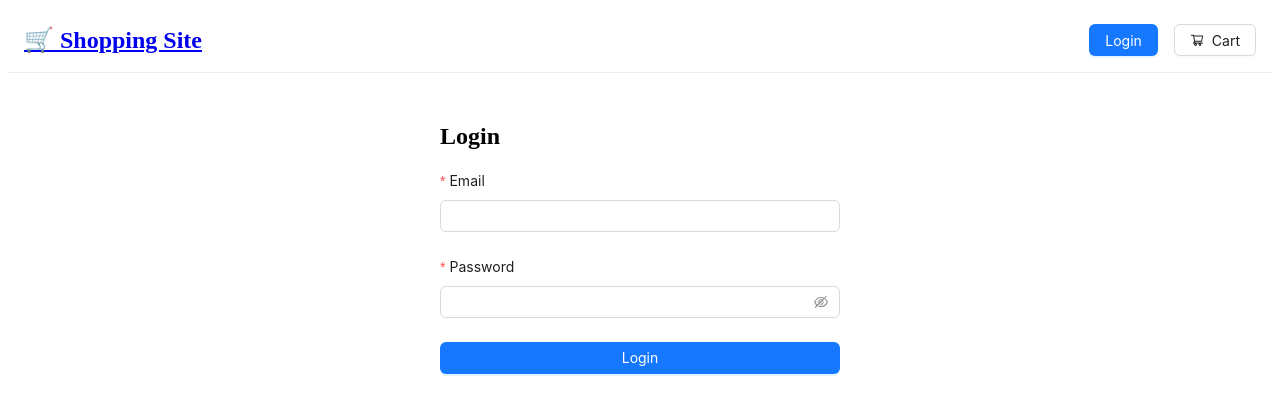
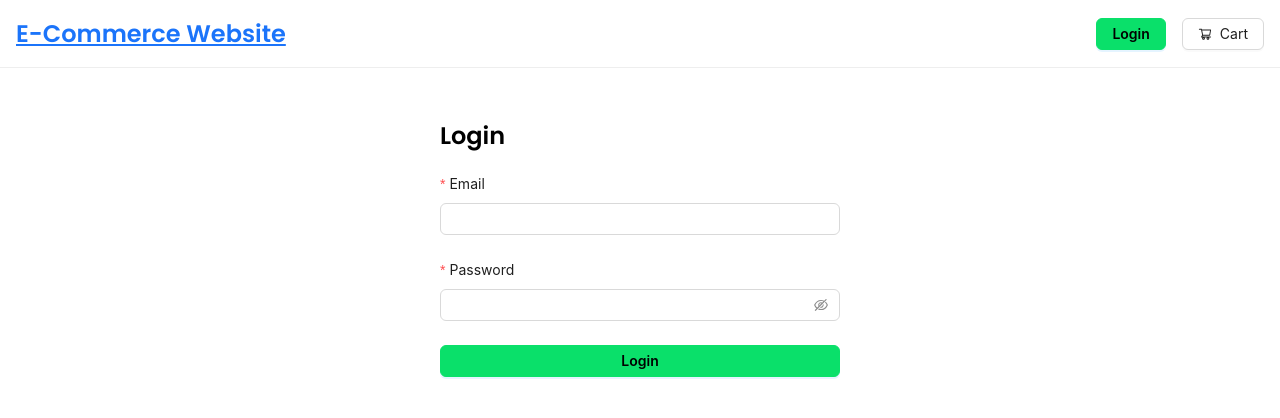
Before and after one commit to gv-ananya-gv/ecommerce-website, a React (Create React App) app: page /login in a window 1280 px wide. Shown: the top 418 px of the page. Built offline with nearby package versions, Linux system fonts and the light colour scheme.

Commit message:
layout work

```diff
--- a/public/index.html
+++ b/public/index.html
@@ -4,40 +4,15 @@
     <meta charset="utf-8" />
     <link rel="icon" href="%PUBLIC_URL%/favicon.ico" />
     <meta name="viewport" content="width=device-width, initial-scale=1" />
-    <meta name="theme-color" content="#000000" />
-    <meta
-      name="description"
-      content="Web site created using create-react-app"
-    />
-    <link rel="apple-touch-icon" href="%PUBLIC_URL%/logo192.png" />
-    <!--
-      manifest.json provides metadata used when your web app is installed on a
-      user's mobile device or desktop. See https://developers.google.com/web/fundamentals/web-app-manifest/
-    -->
-    <link rel="manifest" href="%PUBLIC_URL%/manifest.json" />
-    <!--
-      Notice the use of %PUBLIC_URL% in the tags above.
-      It will be replaced with the URL of the `public` folder during the build.
-      Only files inside the `public` folder can be referenced from the HTML.
-
-      Unlike "/favicon.ico" or "favicon.ico", "%PUBLIC_URL%/favicon.ico" will
-      work correctly both with client-side routing and a non-root public URL.
-      Learn how to configure a non-root public URL by running `npm run build`.
-    -->
-    <title>React App</title>
+    <meta name="description" content="An awesome shopping experience built with React and Ant Design." />
+    <!-- Google Font: Poppins -->
+    <link href="https://fonts.googleapis.com/css2?family=Poppins:wght@400;600&display=swap" rel="stylesheet" />
+    <!-- Custom Stylesheet -->
+    <link rel="stylesheet" href="%PUBLIC_URL%/styles.css" />
+    <title>My Shopping Site</title>
   </head>
   <body>
     <noscript>You need to enable JavaScript to run this app.</noscript>
     <div id="root"></div>
-    <!--
-      This HTML file is a template.
-      If you open it directly in the browser, you will see an empty page.
-
-      You can add webfonts, meta tags, or analytics to this file.
-      The build step will place the bundled scripts into the <body> tag.
-
-      To begin the development, run `npm start` or `yarn start`.
-      To create a production bundle, use `npm run build` or `yarn build`.
-    -->
   </body>
 </html>
--- /dev/null
+++ b/public/styles.css
@@ -0,0 +1,45 @@
+body {
+  margin: 0;
+  font-family: 'Poppins', sans-serif;
+  background-color: #ffffff;
+  color: #000000;
+}
+
+/* Header/Footer */
+.ant-layout-header {
+  background-color: #000000;
+  color: #000000;
+}
+
+.ant-layout-footer {
+  background-color: #000000;
+  color: #000000;
+  text-align: center;
+}
+
+/* Buttons */
+.ant-btn-primary {
+  background-color: #0ae06a;
+  border-color: #0ae06a;
+  color: #000000;
+  font-weight: 600;
+}
+
+.ant-btn-primary:hover {
+  background-color: #A55B4B;
+  border-color: #A55B4B;
+}
+
+/* Cards */
+.ant-card {
+  background-color: #ffffff;
+  color: #ffffff;
+}
+
+/* Links */
+a {
+  color: #1b74fa;
+}
+a:hover {
+  color: #031e48;
+}
--- a/src/App.css
+++ b/src/App.css
@@ -1,4 +1,23 @@
+/* Set global font and background */
 body {
   margin: 0;
-  font-family: -apple-system, BlinkMacSystemFont, 'Segoe UI', 'Roboto', 'Oxygen';
+  font-family: 'Poppins', sans-serif;
+  background-color: #ffffff;
+  color: #fff;
 }
+
+/* Optional: override Ant Design defaults */
+.ant-layout {
+  background: #000000;
+}
+
+.ant-layout-header {
+  background-color: #ffffff; /* dark header */
+  color: white;
+}
+
+/* Buttons, Cards, etc. */
+.ant-btn-primary {
+  background-color: #a55b4b;
+  border-color: #2f0a02;
+}
--- a/src/components/CartDrawer.js
+++ b/src/components/CartDrawer.js
@@ -2,7 +2,6 @@ import React from 'react';
 import { Drawer, List, Button, InputNumber, Typography, Space, Popconfirm } from 'antd';
 import { useSelector, useDispatch } from 'react-redux';
 import { removeFromCart, updateQuantity } from '../features/cartSlice';
-import { DeleteOutlined } from '@ant-design/icons';
 
 
 const { Text, Title } = Typography;
@@ -20,7 +19,6 @@ const CartDrawer = ({ open, onClose }) => {
   );
 
 
-  // Note: use productId key to match your slice payload
   const handleQuantityChange = (productId, value) => {
     if (value > 0) {
       dispatch(updateQuantity({ productId, quantity: value }));
@@ -38,7 +36,7 @@ const CartDrawer = ({ open, onClose }) => {
       title="Shopping Cart"
       placement="right"
       onClose={onClose}
-      open={open}   // correct usage
+      open={open}
       width={400}
     >
       <List
@@ -53,16 +51,17 @@ const CartDrawer = ({ open, onClose }) => {
                 value={item.quantity}
                 onChange={value => handleQuantityChange(item.product.id, value)}
                 key="qty"
-              />,
-              <Popconfirm
+                />,
+                <Popconfirm
                 title="Remove this item?"
                 onConfirm={() => handleRemove(item.product.id)}
                 okText="Yes"
                 cancelText="No"
+                icon={null}
                 key="remove"
-              >
-                <Button danger icon={<DeleteOutlined />} />
-              </Popconfirm>,
+                >
+                <Button type="link">Remove this item</Button>
+                </Popconfirm>
             ]}
           >
             <List.Item.Meta
--- a/src/components/Header.js
+++ b/src/components/Header.js
@@ -31,7 +31,7 @@ const Header = () => {
       }}
     >
       <h2 style={{ margin: 0 }}>
-        <Link to="/">🛒 Shopping Site</Link>
+        <Link to="/"> E-Commerce Website</Link>
       </h2>
 
 
--- a/src/features/cartSlice.js
+++ b/src/features/cartSlice.js
@@ -30,7 +30,6 @@ const cartSlice = createSlice({
         if (quantity > 0) {
           state.items[itemIndex].quantity = quantity;
         } else {
-          // Remove item if quantity is 0 or less
           state.items.splice(itemIndex, 1);
         }
       }
--- a/src/index.css
+++ /dev/null
@@ -1,13 +0,0 @@
-body {
-  margin: 0;
-  font-family: -apple-system, BlinkMacSystemFont, 'Segoe UI', 'Roboto', 'Oxygen',
-    'Ubuntu', 'Cantarell', 'Fira Sans', 'Droid Sans', 'Helvetica Neue',
-    sans-serif;
-  -webkit-font-smoothing: antialiased;
-  -moz-osx-font-smoothing: grayscale;
-}
-
-code {
-  font-family: source-code-pro, Menlo, Monaco, Consolas, 'Courier New',
-    monospace;
-}
--- a/src/pages/Home.js
+++ b/src/pages/Home.js
@@ -1,4 +1,3 @@
-// src/pages/Home.js
 import React, { useEffect, useState } from 'react';
 import { useDispatch } from 'react-redux';
 import { useNavigate } from 'react-router-dom';
@@ -74,16 +73,17 @@ const Home = () => {
           ))}
         </Select>
 
-
         <Slider
           range
           min={allPrices[0]}
-          max={allPrices[1]}
+          max={allPrices[1000]}
           step={1}
           value={priceRange}
           onChange={setPriceRange}
           style={{ width: 300 }}
-        />
+          tooltip={{ formatter: (value) => `$${value}` }}
+          />
+
 
 
         <Button onClick={clearFilters}>Clear Filters</Button>
--- a/src/pages/Login.js
+++ b/src/pages/Login.js
@@ -9,7 +9,7 @@ import { useNavigate } from 'react-router-dom';
 const Login = () => {
   const dispatch = useDispatch();
   const navigate = useNavigate();
-  const error = useSelector(state => state.auth.error);  // safer access to error
+  const error = useSelector(state => state.auth.error);
   const [loading, setLoading] = useState(false);
 
 
@@ -22,16 +22,16 @@ const Login = () => {
       const { data } = await axios.get('https://jsonplaceholder.typicode.com/users');
 
 
-      // Find user by email, case insensitive
+      // Find user by email
       const user = data.find(
         u => u.email.toLowerCase() === email.trim().toLowerCase()
       );
 
 
-      // Mock password check - replace with real auth in production
+      // Mock password check
       if (user && password === 'password') {
         dispatch(loginSuccess(user));
-        navigate('/');  // Redirect to home on success
+        navigate('/');
       } else {
         dispatch(loginFailure('Invalid credentials.'));
       }
```
Also changed, not shown: package.json (+7 -0 lines), 1 other file (tests, documents, lock files or other folders).
